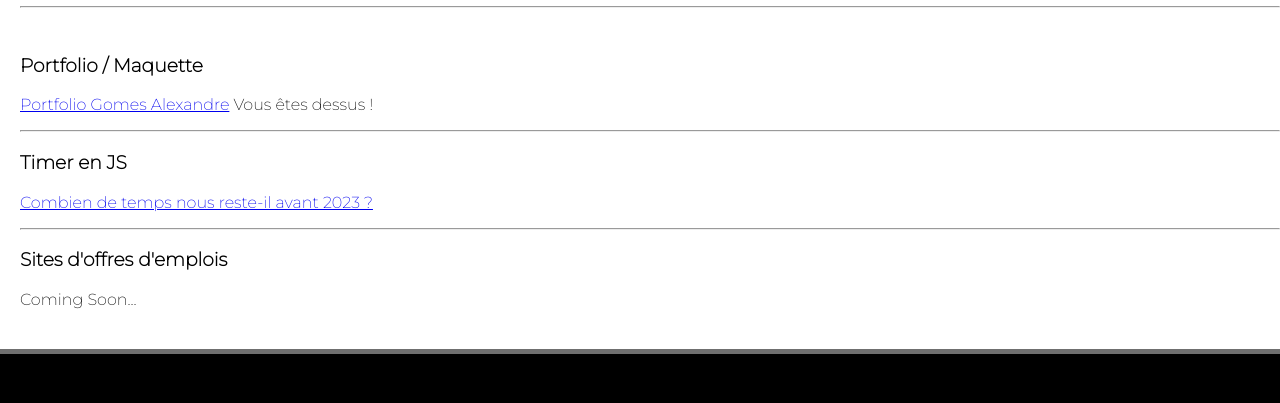
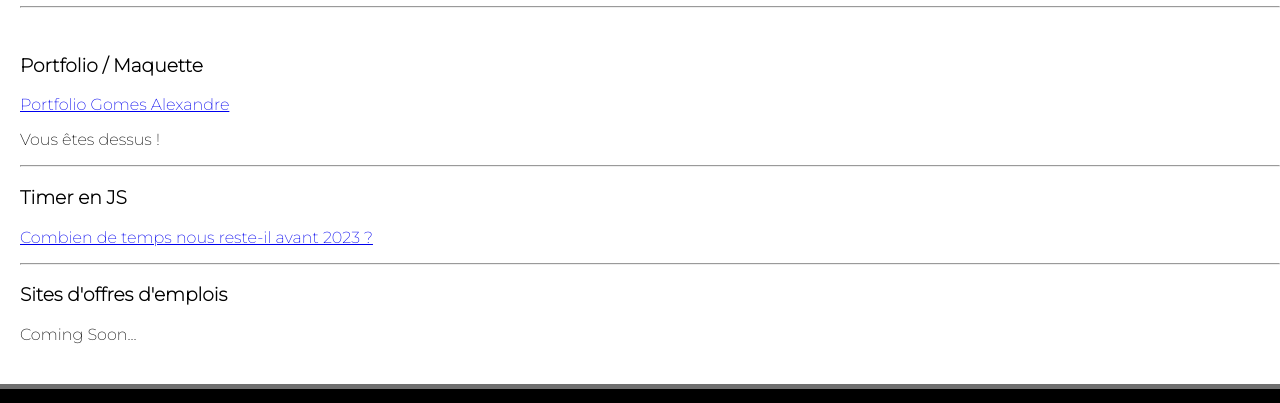
Before and after one commit to AlexandreGms17/portfolio, a plain HTML site: page projets.html in a window 1280 px wide. Shown: the part 627-1030 px from the top of the page. Drawn offline with Linux system fonts and the light colour scheme.

Commit message:
modif txt

```diff
--- a/projets.html
+++ b/projets.html
@@ -51,7 +51,8 @@
 <hr>
     <br>
       <h3> <strong>Portfolio / Maquette</strong></h3>
-      <p> <a href =  https://github.com/AlexandreGms17/portfolio> Portfolio Gomes Alexandre</a>  Vous êtes dessus !</p>
+      <p> <a href =  https://github.com/AlexandreGms17/portfolio> Portfolio Gomes Alexandre</a></p>
+      <p>Vous êtes dessus !</p>
 
 <hr>
 
```
